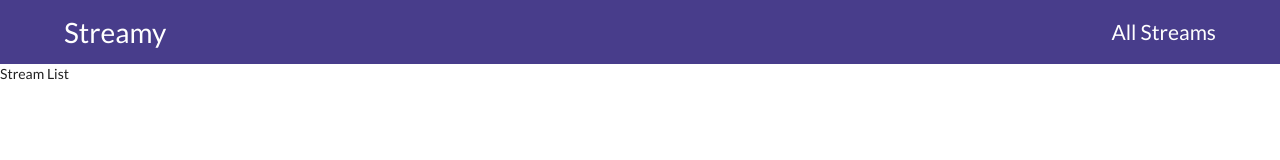
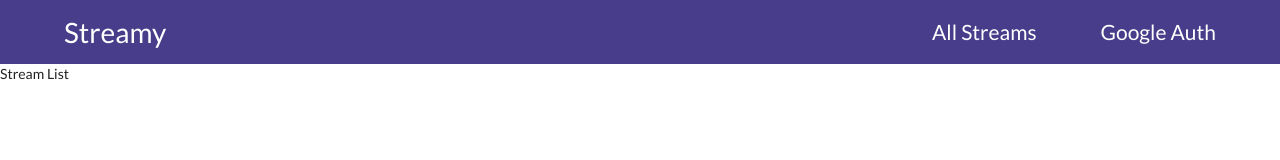
Before and after one commit to stefanljusic10/Streams, a React (Create React App) app: page / in a window 1280 px wide. Shown: the top 160 px of the page. Built offline with nearby package versions, Linux system fonts and the light colour scheme.

Commit message:
google o-auth

```diff
--- a/public/index.html
+++ b/public/index.html
@@ -7,6 +7,7 @@
   <meta name="viewport" content="width=device-width, initial-scale=1.0">
   <title>Streams</title>
   <link rel="stylesheet" href="https://cdnjs.cloudflare.com/ajax/libs/semantic-ui/2.4.1/semantic.min.css">
+  <script src="https://apis.google.com/js/api.js"></script>
 </head>
 
 <body>
--- /dev/null
+++ b/src/components/GoogleAuth.js
@@ -0,0 +1,11 @@
+import React from 'react'
+
+function GoogleAuth() {
+    return (
+        <div className="header-nav-item">
+            Google Auth
+        </div>
+    )
+}
+
+export default GoogleAuth
--- a/src/components/Header/Header.css
+++ b/src/components/Header/Header.css
@@ -14,6 +14,7 @@
 }
 
 .header-nav{
+    display: flex;
     margin-left: auto;
     margin-right: 5vw;
 }
@@ -22,3 +23,7 @@
     color: white;
     font-size: 1.5rem;
 }
+
+#header-all-streams{
+    margin-right: 5vw;
+}
--- a/src/components/Header/Header.js
+++ b/src/components/Header/Header.js
@@ -1,5 +1,6 @@
 import React from 'react'
 import { Link } from 'react-router-dom'
+import GoogleAuth from '../GoogleAuth'
 import './Header.css'
 
 function Header() {
@@ -9,12 +10,10 @@ function Header() {
                 Streamy
             </Link>
             <div className="header-nav">
-                <Link to="/" className="header-nav-item">
+                <Link to="/" id="header-all-streams" className="header-nav-item">
                     All Streams
                 </Link>
-                <Link to="/" className="header-nav-item">
-
-                </Link>
+                <GoogleAuth />
             </div>
         </div>
     )
```
